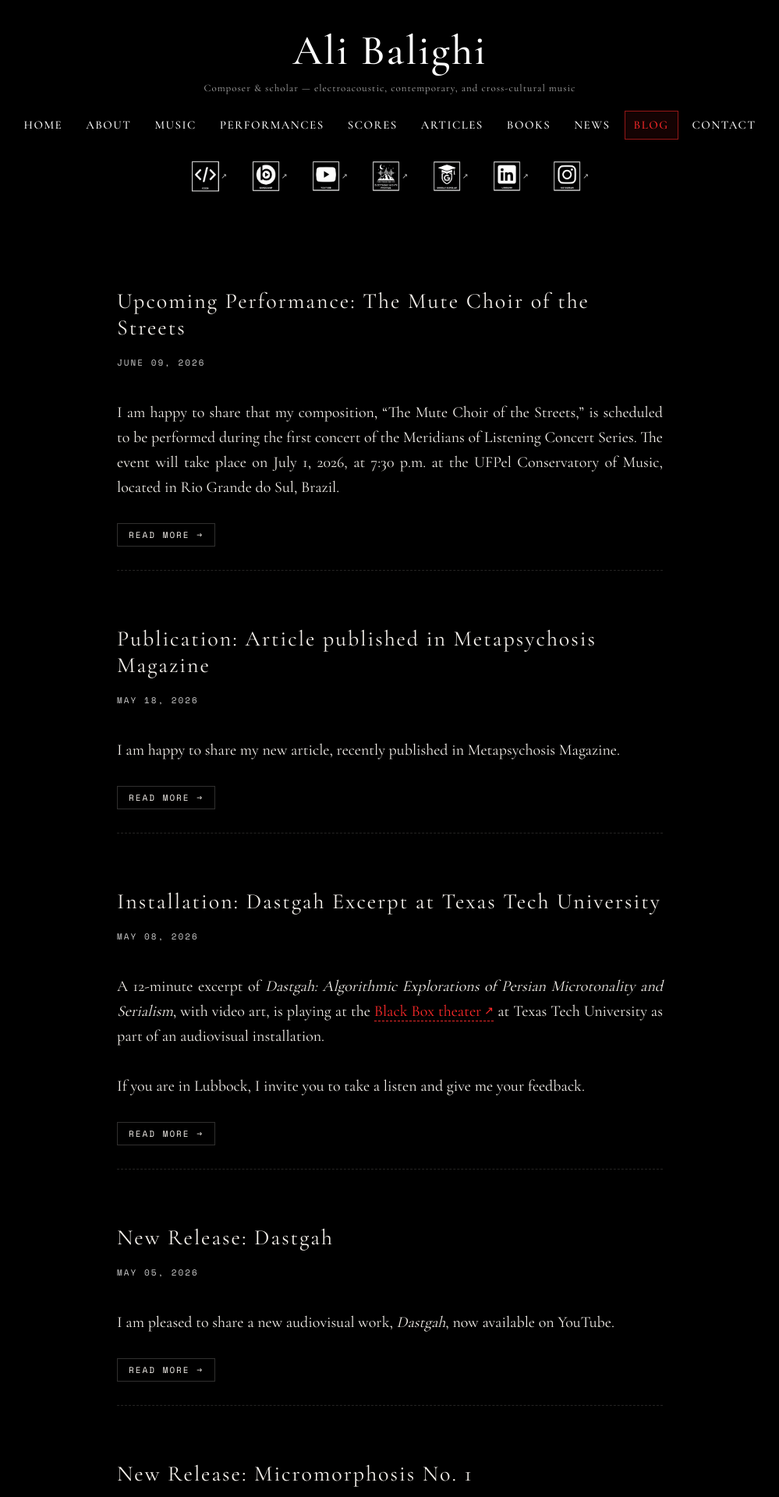
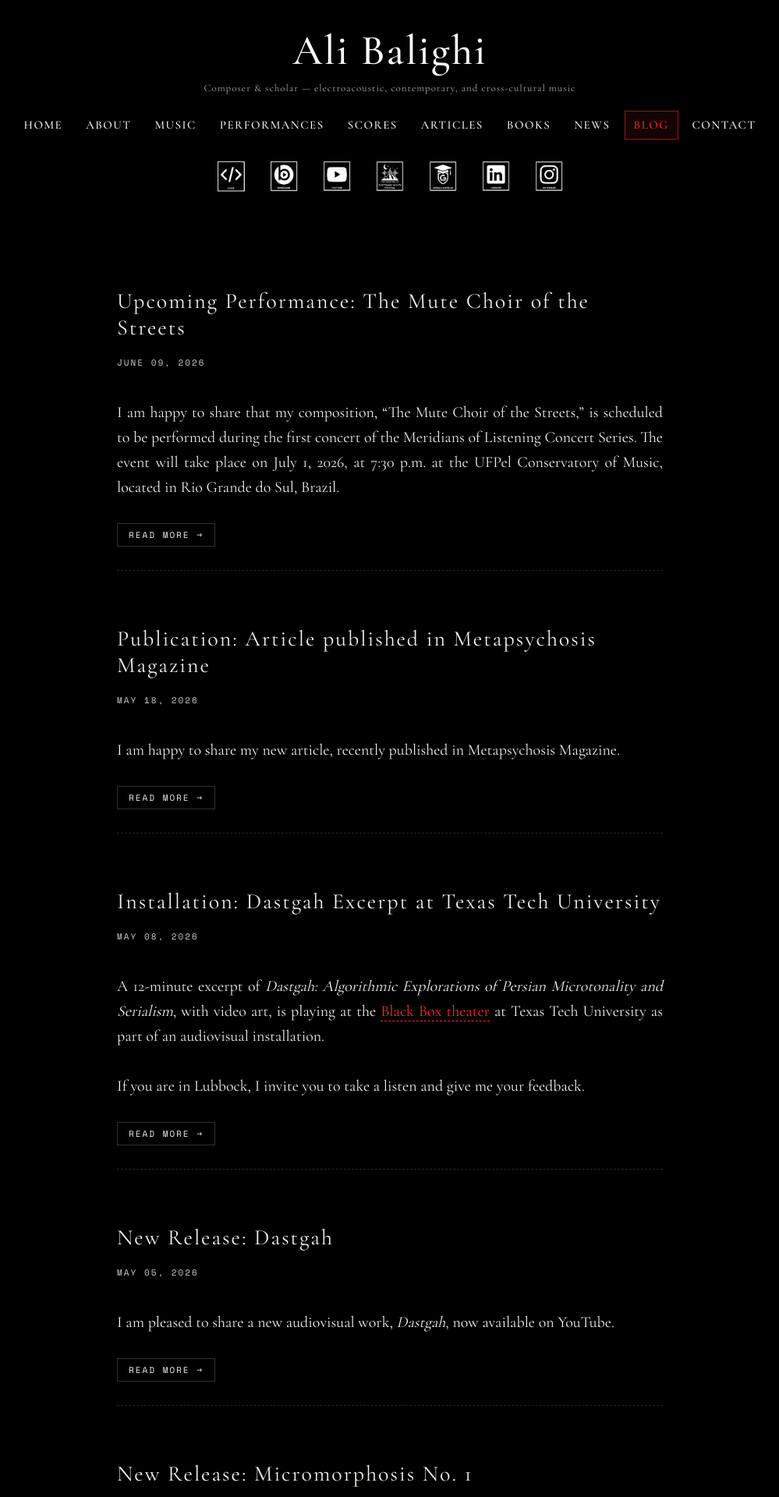
Before and after one commit to alib65/blog, a Jekyll site: the page built from index.html, in a window 1280 px wide. Shown: the top 1920 px of the page at 78% size, without its empty margins (140-1139 px from the left). Built offline with Jekyll 4.4.1, drawn with Linux system fonts in a browser that asks for light colours.

Commit message:
Remove arrow icon after external links

```diff
--- a/_layouts/default.html
+++ b/_layouts/default.html
@@ -38,12 +38,6 @@
         }
 
         a { color: inherit; }
-
-        a[target="_blank"]::after {
-            content: " ↗";
-            font-size: 0.72em;
-            vertical-align: 0.12em;
-        }
 
         :focus-visible {
             outline: 3px solid var(--accent-color);
```
